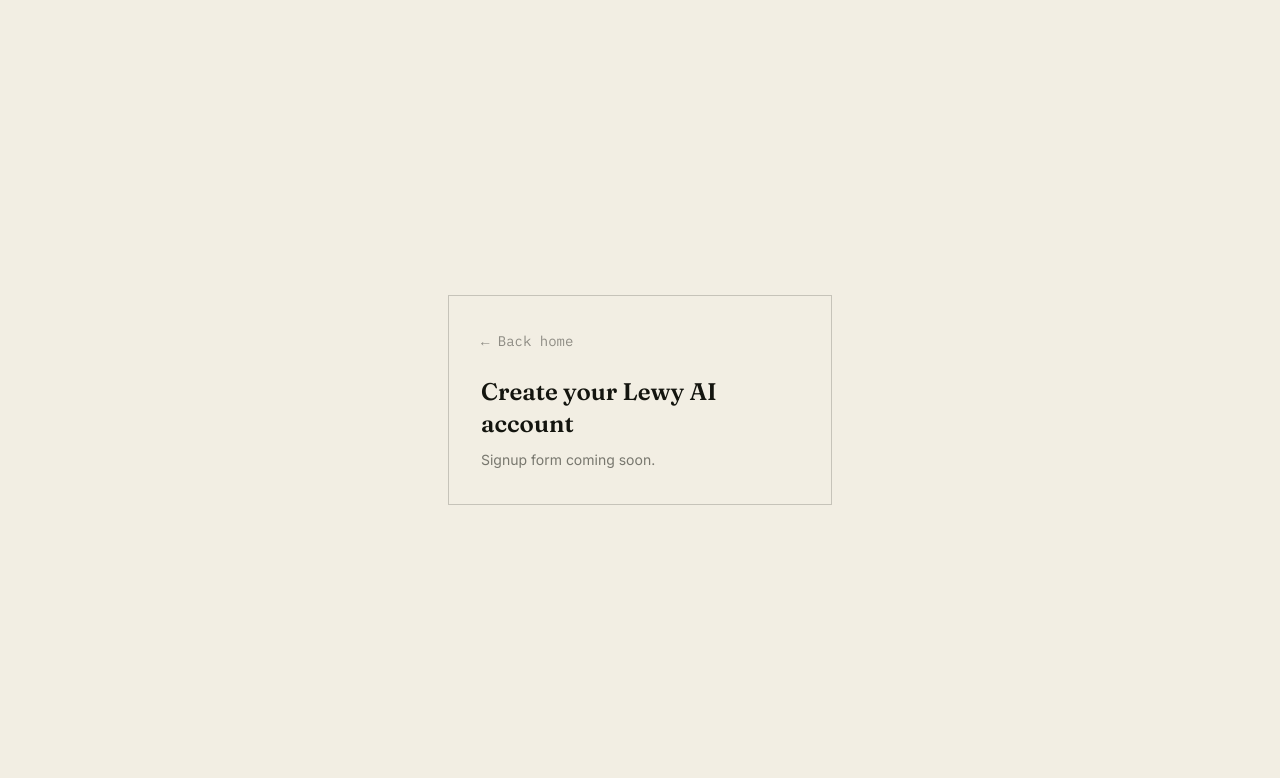
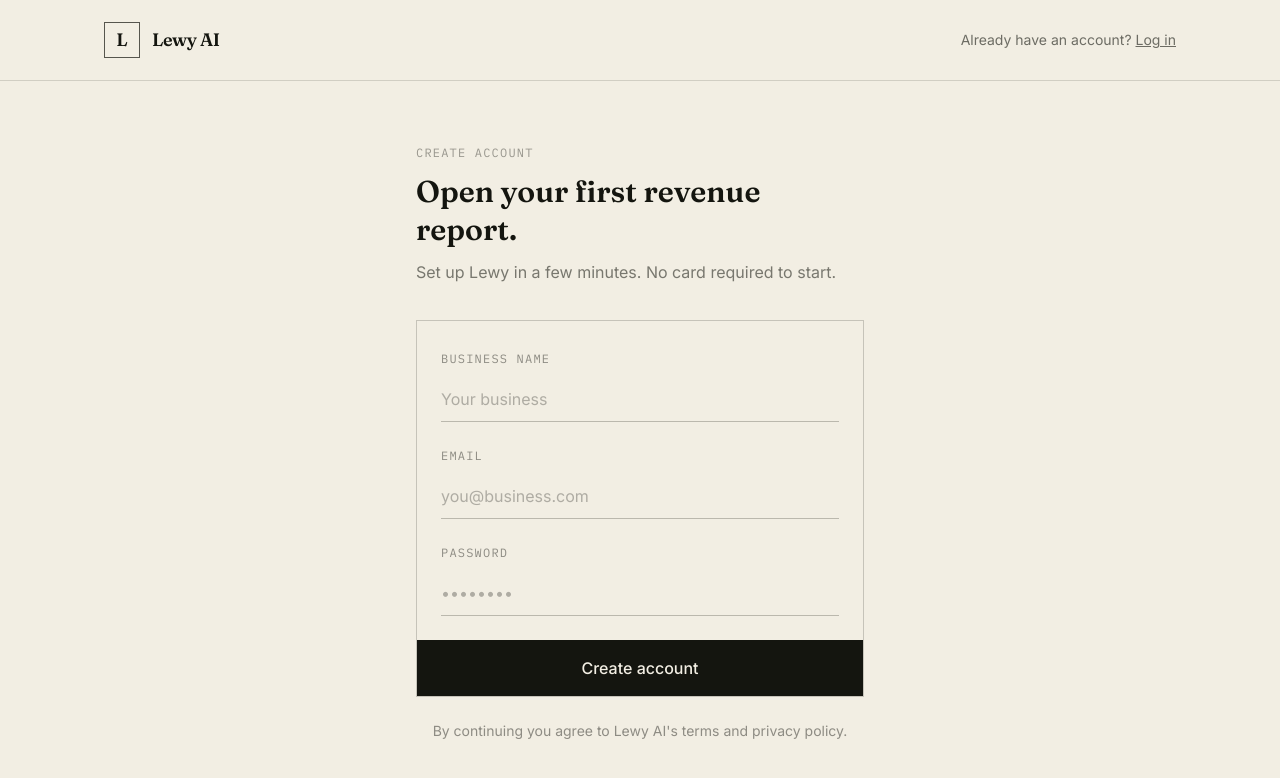
Before and after one commit to lewykipkemoi-creator/lewis2, a Next.js app: page /signup in a window 1280 px wide. Shown: the top 778 px of the page. Built offline with nearby package versions, Linux system fonts and the light colour scheme.

Commit message:
add real login and signup pages

```diff
--- a/app/login/page.tsx
+++ b/app/login/page.tsx
@@ -1,16 +1,64 @@
+"use client";
+
 import Link from "next/link";
+import { useState } from "react";
 
 export default function LoginPage() {
+  const [email, setEmail] = useState("");
+  const [password, setPassword] = useState("");
+
+  function handleSubmit(e: React.FormEvent) {
+    e.preventDefault();
+    console.log("login attempt", { email });
+  }
+
   return (
-    <main className="min-h-screen bg-paper text-ink flex items-center justify-center px-6">
-      <div className="w-full max-w-sm border border-ink/20 p-8">
-        <Link href="/" className="text-sm font-mono text-ink/45 hover:text-ink">
-          ← Back home
-        </Link>
-        <h1 className="font-serif text-2xl font-semibold mt-6">Log in to Lewy AI</h1>
-        <p className="text-ink/55 text-sm mt-2 leading-6">
-          Login form coming soon.
-        </p>
+    <main className="min-h-screen bg-paper text-ink flex flex-col">
+      <nav className="border-b border-ink/15">
+        <div className="max-w-6xl mx-auto px-6 lg:px-10 h-20 flex items-center justify-between">
+          <Link href="/" className="flex items-center gap-3">
+            <div className="w-9 h-9 border border-ink/70 flex items-center justify-center font-serif font-semibold text-lg">L</div>
+            <span className="font-serif font-semibold text-lg tracking-tight">Lewy AI</span>
+          </Link>
+          <Link href="/signup" className="text-sm text-ink/60 hover:text-ink">
+            Need an account? <span className="underline">Sign up</span>
+          </Link>
+        </div>
+      </nav>
+
+      <div className="flex-1 flex items-center justify-center px-6 py-16">
+        <div className="w-full max-w-md">
+          <div className="text-xs font-mono tracking-widest text-ink/40 mb-3">SIGN IN</div>
+          <h1 className="font-serif text-3xl font-semibold leading-tight">Welcome back to your revenue desk.</h1>
+          <p className="text-ink/55 mt-3 leading-6">Log in to see what needs attention today.</p>
+
+          <form onSubmit={handleSubmit} className="mt-9 border border-ink/20">
+            <div className="p-6 space-y-5">
+              <div>
+                <label htmlFor="email" className="text-xs font-mono tracking-widest text-ink/45">EMAIL</label>
+                <input id="email" type="email" required value={email} onChange={(e) => setEmail(e.target.value)}
+                  placeholder="you@business.com"
+                  className="w-full mt-2 bg-transparent border-b border-ink/25 py-2.5 outline-none focus:border-ink transition placeholder:text-ink/30" />
+              </div>
+              <div>
+                <div className="flex items-center justify-between">
+                  <label htmlFor="password" className="text-xs font-mono tracking-widest text-ink/45">PASSWORD</label>
+                  <Link href="/forgot-password" className="text-xs text-ink/45 hover:text-ink underline">Forgot?</Link>
+                </div>
+                <input id="password" type="password" required value={password} onChange={(e) => setPassword(e.target.value)}
+                  placeholder="••••••••"
+                  className="w-full mt-2 bg-transparent border-b border-ink/25 py-2.5 outline-none focus:border-ink transition placeholder:text-ink/30" />
+              </div>
+            </div>
+            <button type="submit" className="w-full bg-ink text-paper py-4 font-medium hover:bg-ink/85 transition">
+              Log in
+            </button>
+          </form>
+
+          <p className="text-ink/45 text-sm mt-6 text-center">
+            Don&apos;t have an account? <Link href="/signup" className="text-ink underline">Create one</Link>
+          </p>
+        </div>
       </div>
     </main>
   );
--- a/app/signup/page.tsx
+++ b/app/signup/page.tsx
@@ -1,16 +1,68 @@
+"use client";
+
 import Link from "next/link";
+import { useState } from "react";
 
 export default function SignupPage() {
+  const [businessName, setBusinessName] = useState("");
+  const [email, setEmail] = useState("");
+  const [password, setPassword] = useState("");
+
+  function handleSubmit(e: React.FormEvent) {
+    e.preventDefault();
+    console.log("signup attempt", { businessName, email });
+  }
+
   return (
-    <main className="min-h-screen bg-paper text-ink flex items-center justify-center px-6">
-      <div className="w-full max-w-sm border border-ink/20 p-8">
-        <Link href="/" className="text-sm font-mono text-ink/45 hover:text-ink">
-          ← Back home
-        </Link>
-        <h1 className="font-serif text-2xl font-semibold mt-6">Create your Lewy AI account</h1>
-        <p className="text-ink/55 text-sm mt-2 leading-6">
-          Signup form coming soon.
-        </p>
+    <main className="min-h-screen bg-paper text-ink flex flex-col">
+      <nav className="border-b border-ink/15">
+        <div className="max-w-6xl mx-auto px-6 lg:px-10 h-20 flex items-center justify-between">
+          <Link href="/" className="flex items-center gap-3">
+            <div className="w-9 h-9 border border-ink/70 flex items-center justify-center font-serif font-semibold text-lg">L</div>
+            <span className="font-serif font-semibold text-lg tracking-tight">Lewy AI</span>
+          </Link>
+          <Link href="/login" className="text-sm text-ink/60 hover:text-ink">
+            Already have an account? <span className="underline">Log in</span>
+          </Link>
+        </div>
+      </nav>
+
+      <div className="flex-1 flex items-center justify-center px-6 py-16">
+        <div className="w-full max-w-md">
+          <div className="text-xs font-mono tracking-widest text-ink/40 mb-3">CREATE ACCOUNT</div>
+          <h1 className="font-serif text-3xl font-semibold leading-tight">Open your first revenue report.</h1>
+          <p className="text-ink/55 mt-3 leading-6">Set up Lewy in a few minutes. No card required to start.</p>
+
+          <form onSubmit={handleSubmit} className="mt-9 border border-ink/20">
+            <div className="p-6 space-y-5">
+              <div>
+                <label htmlFor="business" className="text-xs font-mono tracking-widest text-ink/45">BUSINESS NAME</label>
+                <input id="business" type="text" required value={businessName} onChange={(e) => setBusinessName(e.target.value)}
+                  placeholder="Your business"
+                  className="w-full mt-2 bg-transparent border-b border-ink/25 py-2.5 outline-none focus:border-ink transition placeholder:text-ink/30" />
+              </div>
+              <div>
+                <label htmlFor="email" className="text-xs font-mono tracking-widest text-ink/45">EMAIL</label>
+                <input id="email" type="email" required value={email} onChange={(e) => setEmail(e.target.value)}
+                  placeholder="you@business.com"
+                  className="w-full mt-2 bg-transparent border-b border-ink/25 py-2.5 outline-none focus:border-ink transition placeholder:text-ink/30" />
+              </div>
+              <div>
+                <label htmlFor="password" className="text-xs font-mono tracking-widest text-ink/45">PASSWORD</label>
+                <input id="password" type="password" required value={password} onChange={(e) => setPassword(e.target.value)}
+                  placeholder="••••••••"
+                  className="w-full mt-2 bg-transparent border-b border-ink/25 py-2.5 outline-none focus:border-ink transition placeholder:text-ink/30" />
+              </div>
+            </div>
+            <button type="submit" className="w-full bg-ink text-paper py-4 font-medium hover:bg-ink/85 transition">
+              Create account
+            </button>
+          </form>
+
+          <p className="text-ink/45 text-sm mt-6 text-center">
+            By continuing you agree to Lewy AI&apos;s terms and privacy policy.
+          </p>
+        </div>
       </div>
     </main>
   );
```
